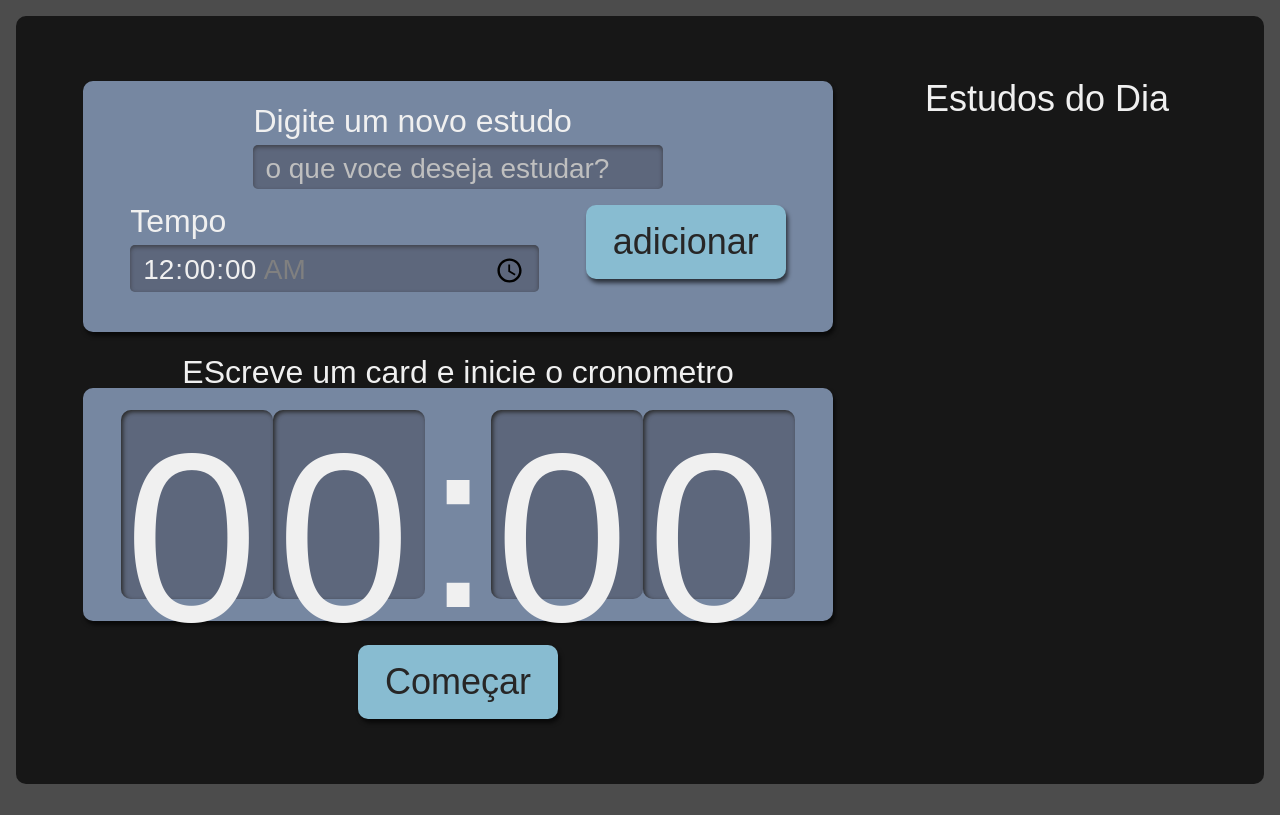
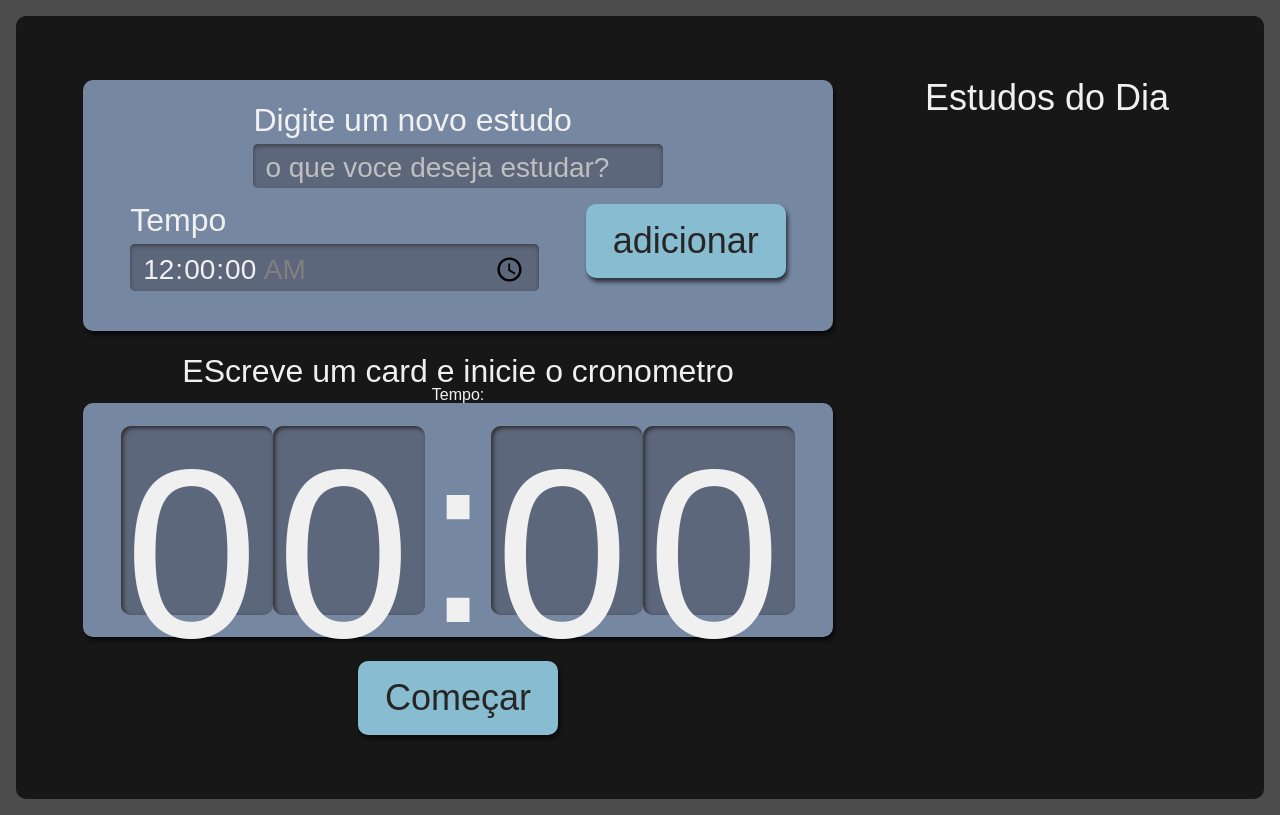
Before and after one commit to tiago19deoliveira/React-Alura-Studies, a React (Create React App) app: page / in a window 1280 px wide. Built offline with nearby package versions, Linux system fonts and the light colour scheme.

Commit message:
configurando o timer de tarefas, utilizando o conceito de useeffects

```diff
--- /dev/null
+++ b/src/common/utils/time.ts
@@ -0,0 +1,9 @@
+export function tempoParaSegundos (tempo: string)
+{
+ const [horas="0", minutos="0", segundos="0"]=
+  tempo.split(":");
+
+  const horasEmSegundos = Number(horas)*3600;
+  const minutosEmSegundos = Number(minutos)*60;
+  return horasEmSegundos + minutosEmSegundos + Number(segundos)
+}
--- a/src/components/cronometro/index.tsx
+++ b/src/components/cronometro/index.tsx
@@ -1,14 +1,29 @@
-
 import Botao from '../Botao'
 import Relogio  from './Relogio'
 import style from './Cronometro.module.scss'
+import { tempoParaSegundos } from '../../common/utils/time'
+import { ITarefa } from '../../types/tarefa'
+import { useEffect, useState } from 'react'
 
-export default function Cronometro(){
+interface Props{
+    selecionado: ITarefa | undefined
+}
+
+export default function Cronometro({selecionado}:Props){
+    const [tempo, setTempo]= useState<number>()
+
+     useEffect(()=> {
+     if(selecionado?.tempo)
+    {
+     setTempo(tempoParaSegundos(selecionado.tempo))
+    }
+     },[selecionado])
     return(
     <div className={style.cronometro}>
         <p className={style.titulo}>
             EScreve um card e inicie o cronometro
         </p>
+        Tempo: {tempo}
     <div className={style.relogioWrapper}>
      <Relogio/>
     </div>
--- a/src/pages/App.tsx
+++ b/src/pages/App.tsx
@@ -27,7 +27,7 @@
       tarefas={tarefas}
       selecionaTarefa={selecionaTarefa}
       />
-      <Cronometro/>
+      <Cronometro selecionado={selecionado}/>
     </div>
 
   );
```
